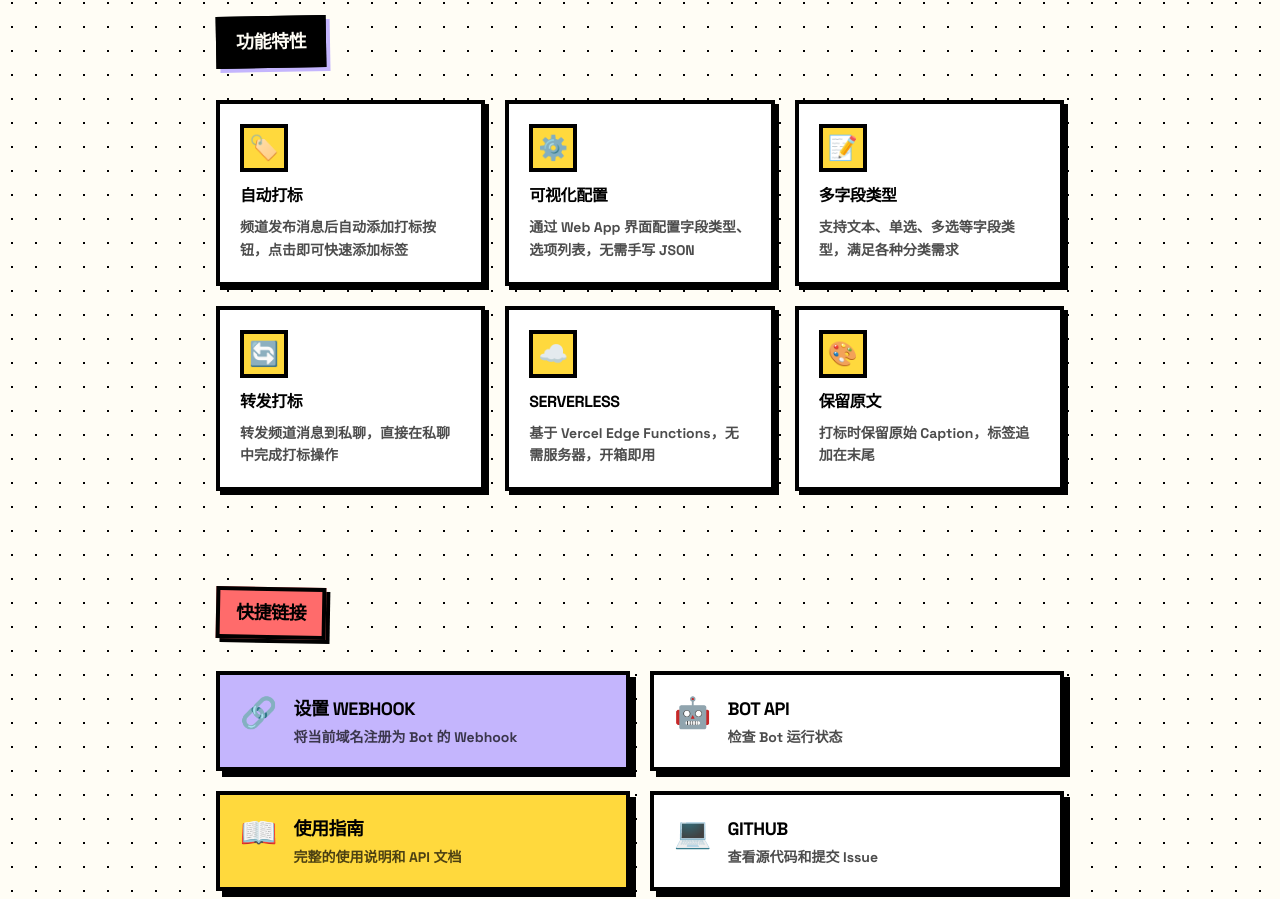
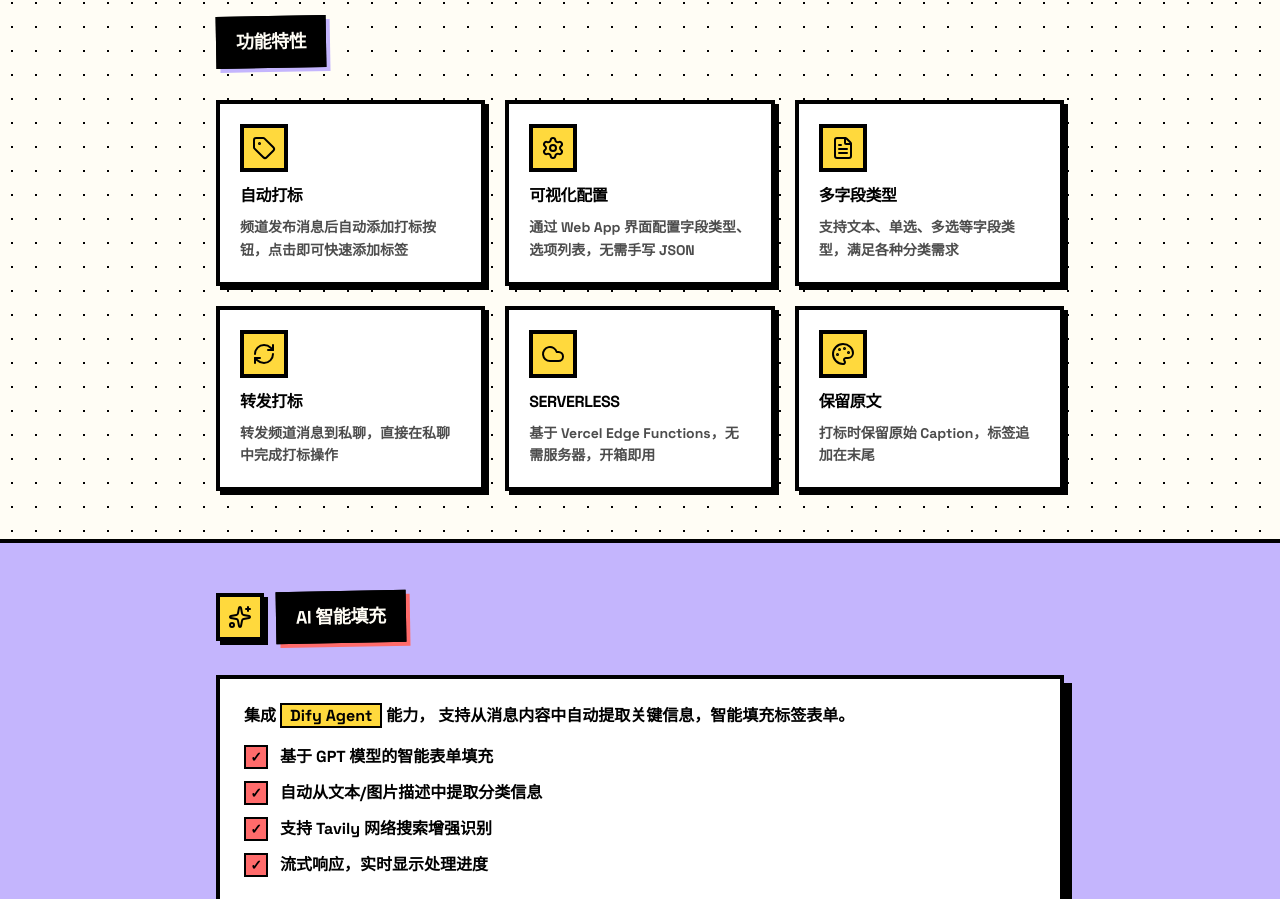
Before and after one commit to Evoltonnac/tg-tag-bot, a Next.js app: page / in a window 1280 px wide. Shown: the part 537-1436 px from the top of the page. Built offline with nearby package versions, Linux system fonts and the light colour scheme.

Commit message:
📝 ai auto fill docs

```diff
--- a/src/app/config-form/page.tsx
+++ b/src/app/config-form/page.tsx
@@ -3,6 +3,7 @@
 import { useEffect, useState, Suspense, useRef, KeyboardEvent } from 'react';
 import { useSearchParams } from 'next/navigation';
 import { ChatConfig, FieldConfig, AiConfig } from '@/lib/types';
+import { Trash2, Sparkles, Check, Save } from 'lucide-react';
 
 declare global {
   interface Window {
@@ -308,9 +309,9 @@ function FieldCard({
               className="px-4 py-2 border-4 border-neo-border bg-neo-bg-alt font-bold text-sm uppercase text-neo-accent
                 shadow-[2px_2px_0px_0px_var(--color-neo-shadow)]
                 hover:bg-neo-accent hover:text-neo-fg transition-all duration-100
-                active:translate-x-px active:translate-y-px active:shadow-none"
+                active:translate-x-px active:translate-y-px active:shadow-none flex items-center gap-1"
             >
-              🗑 删除此字段
+              <Trash2 size={16} /> 删除此字段
             </button>
           </div>
         </div>
@@ -336,7 +337,7 @@ function AiConfigEditor({
         className="flex items-center justify-between p-4 bg-neo-accent border-b-4 border-neo-border cursor-pointer hover:bg-neo-accent-hover transition-colors"
       >
         <div className="flex items-center gap-3">
-          <span className="text-2xl">✨</span>
+          <Sparkles size={24} className="text-neo-fg" />
           <h3 className="font-black text-lg uppercase tracking-tight text-neo-fg">AI 助手配置</h3>
         </div>
         <div className="flex items-center gap-2">
@@ -519,8 +520,8 @@ function ConfigEditor() {
   if (saveSuccess) {
     return (
       <div className="flex items-center justify-center min-h-screen bg-neo-bg">
-        <div className="px-8 py-4 border-4 border-neo-border bg-neo-success shadow-[8px_8px_0px_0px_var(--color-neo-shadow)] font-black text-2xl uppercase text-neo-fg">
-          ✓ 已保存！
+        <div className="px-8 py-4 border-4 border-neo-border bg-neo-success shadow-[8px_8px_0px_0px_var(--color-neo-shadow)] font-black text-2xl uppercase text-neo-fg flex items-center gap-2">
+          <Check size={24} /> 已保存！
         </div>
       </div>
     );
@@ -580,7 +581,7 @@ function ConfigEditor() {
               active:translate-x-[3px] active:translate-y-[3px] active:shadow-none
               disabled:opacity-50"
           >
-            {saving ? '保存中...' : '💾 保存配置'}
+            {saving ? '保存中...' : <><Save className="inline w-5 h-5 mr-1" /> 保存配置</>}
           </button>
         </div>
       </div>
--- a/src/app/page.tsx
+++ b/src/app/page.tsx
@@ -1,6 +1,22 @@
 'use client';
 
 import { useState } from 'react';
+import {
+  Link2,
+  Zap,
+  Smartphone,
+  Tag,
+  Settings,
+  FileText,
+  RefreshCw,
+  Cloud,
+  Palette,
+  Bot,
+  BookOpen,
+  Github,
+  Sparkles,
+  ExternalLink
+} from 'lucide-react';
 
 // 快捷链接卡片组件
 function LinkCard({
@@ -14,7 +30,7 @@ function LinkCard({
   title: string;
   description: string;
   href: string;
-  icon: string;
+  icon: React.ReactNode;
   color?: string;
   external?: boolean;
 }) {
@@ -32,7 +48,7 @@ function LinkCard({
       `}
     >
       <div className="flex items-start gap-4">
-        <span className="text-3xl">{icon}</span>
+        <span className="shrink-0 text-neo-fg">{icon}</span>
         <div>
           <h3 className="font-black text-lg uppercase tracking-tight text-neo-fg">{title}</h3>
           <p className="mt-1 text-sm font-bold text-neo-fg-muted">{description}</p>
@@ -50,11 +66,11 @@ function FeatureCard({
 }: {
   title: string;
   description: string;
-  icon: string;
+  icon: React.ReactNode;
 }) {
   return (
     <div className="p-5 border-4 border-neo-border bg-neo-bg-alt shadow-[4px_4px_0px_0px_var(--color-neo-shadow)]">
-      <div className="w-12 h-12 flex items-center justify-center border-4 border-neo-border bg-neo-secondary font-black text-2xl mb-3 text-neo-fg">
+      <div className="w-12 h-12 flex items-center justify-center border-4 border-neo-border bg-neo-secondary mb-3 text-neo-fg">
         {icon}
       </div>
       <h3 className="font-black text-base uppercase tracking-tight text-neo-fg">{title}</h3>
@@ -158,7 +174,7 @@ function WebhookModal({
               active:translate-x-[2px] active:translate-y-[2px] active:shadow-none
               disabled:opacity-50"
           >
-            {status === 'loading' ? '请稍候...' : '🔗 设置 Webhook'}
+            {status === 'loading' ? '请稍候...' : <><Link2 className="inline w-5 h-5 mr-1" /> 设置 Webhook</>}
           </button>
         </div>
       </div>
@@ -202,7 +218,7 @@ export default function Home() {
                 hover:bg-neo-accent-hover transition-all duration-100
                 active:translate-x-[3px] active:translate-y-[3px] active:shadow-none"
             >
-              ⚡ 快速设置
+              <Zap className="inline w-5 h-5 mr-1" /> 快速设置
             </button>
             <a
               href={`https://t.me/${process.env.BOT_USERNAME || ''}`}
@@ -213,7 +229,7 @@ export default function Home() {
                 hover:bg-neo-muted transition-all duration-100
                 active:translate-x-[3px] active:translate-y-[3px] active:shadow-none"
             >
-              📱 私聊 Bot
+              <Smartphone className="inline w-5 h-5 mr-1" /> 私聊 Bot
             </a>
           </div>
         </div>
@@ -227,35 +243,100 @@ export default function Home() {
 
         <div className="grid grid-cols-1 sm:grid-cols-2 lg:grid-cols-3 gap-5">
           <FeatureCard
-            icon="🏷️"
+            icon={<Tag size={24} />}
             title="自动打标"
             description="频道发布消息后自动添加打标按钮，点击即可快速添加标签"
           />
           <FeatureCard
-            icon="⚙️"
+            icon={<Settings size={24} />}
             title="可视化配置"
             description="通过 Web App 界面配置字段类型、选项列表，无需手写 JSON"
           />
           <FeatureCard
-            icon="📝"
+            icon={<FileText size={24} />}
             title="多字段类型"
             description="支持文本、单选、多选等字段类型，满足各种分类需求"
           />
           <FeatureCard
-            icon="🔄"
+            icon={<RefreshCw size={24} />}
             title="转发打标"
             description="转发频道消息到私聊，直接在私聊中完成打标操作"
           />
           <FeatureCard
-            icon="☁️"
+            icon={<Cloud size={24} />}
             title="Serverless"
             description="基于 Vercel Edge Functions，无需服务器，开箱即用"
           />
           <FeatureCard
-            icon="🎨"
+            icon={<Palette size={24} />}
             title="保留原文"
             description="打标时保留原始 Caption，标签追加在末尾"
           />
+        </div>
+      </section>
+
+      {/* AI Capabilities Section */}
+      <section className="border-t-4 border-neo-border bg-neo-muted">
+        <div className="max-w-4xl mx-auto px-6 py-12">
+          <div className="flex items-center gap-3 mb-8">
+            <div className="w-12 h-12 flex items-center justify-center border-4 border-neo-border bg-neo-secondary shadow-[4px_4px_0px_0px_var(--color-neo-shadow)]">
+              <Sparkles size={24} className="text-neo-fg" />
+            </div>
+            <h2 className="inline-block px-4 py-2 border-4 border-neo-border bg-neo-fg text-neo-bg font-black text-lg uppercase tracking-tight shadow-[4px_4px_0px_0px_var(--color-neo-accent)] -rotate-1">
+              AI 智能填充
+            </h2>
+          </div>
+
+          <div className="p-6 border-4 border-neo-border bg-neo-bg-alt shadow-[8px_8px_0px_0px_var(--color-neo-shadow)]">
+            <p className="text-base font-bold text-neo-fg leading-relaxed mb-4">
+              集成 <span className="bg-neo-secondary px-2 border-2 border-neo-border">Dify Agent</span> 能力，
+              支持从消息内容中自动提取关键信息，智能填充标签表单。
+            </p>
+
+            <ul className="space-y-3 mb-6">
+              <li className="flex items-start gap-3">
+                <span className="shrink-0 w-6 h-6 flex items-center justify-center border-2 border-neo-border bg-neo-accent font-black text-sm text-neo-fg">✓</span>
+                <span className="font-bold text-neo-fg">基于 GPT 模型的智能表单填充</span>
+              </li>
+              <li className="flex items-start gap-3">
+                <span className="shrink-0 w-6 h-6 flex items-center justify-center border-2 border-neo-border bg-neo-accent font-black text-sm text-neo-fg">✓</span>
+                <span className="font-bold text-neo-fg">自动从文本/图片描述中提取分类信息</span>
+              </li>
+              <li className="flex items-start gap-3">
+                <span className="shrink-0 w-6 h-6 flex items-center justify-center border-2 border-neo-border bg-neo-accent font-black text-sm text-neo-fg">✓</span>
+                <span className="font-bold text-neo-fg">支持 Tavily 网络搜索增强识别</span>
+              </li>
+              <li className="flex items-start gap-3">
+                <span className="shrink-0 w-6 h-6 flex items-center justify-center border-2 border-neo-border bg-neo-accent font-black text-sm text-neo-fg">✓</span>
+                <span className="font-bold text-neo-fg">流式响应，实时显示处理进度</span>
+              </li>
+            </ul>
+
+            <div className="flex flex-wrap gap-3">
+              <a
+                href="https://dify.ai"
+                target="_blank"
+                rel="noopener noreferrer"
+                className="inline-flex items-center gap-2 px-4 py-3 border-4 border-neo-border bg-neo-secondary font-black text-sm uppercase text-neo-fg
+                  shadow-[4px_4px_0px_0px_var(--color-neo-shadow)]
+                  hover:bg-neo-secondary/80 transition-all duration-100
+                  active:translate-x-[2px] active:translate-y-[2px] active:shadow-none"
+              >
+                <ExternalLink size={16} /> Dify 官网
+              </a>
+              <a
+                href="https://github.com/evoltonnac/tg-tag-bot/tree/main/docs/tg-tag-bot-agent.yml"
+                target="_blank"
+                rel="noopener noreferrer"
+                className="inline-flex items-center gap-2 px-4 py-3 border-4 border-neo-border bg-neo-bg font-black text-sm uppercase text-neo-fg
+                  shadow-[4px_4px_0px_0px_var(--color-neo-shadow)]
+                  hover:bg-neo-bg-alt transition-all duration-100
+                  active:translate-x-[2px] active:translate-y-[2px] active:shadow-none"
+              >
+                <Github size={16} /> Agent DSL 文件
+              </a>
+            </div>
+          </div>
         </div>
       </section>
 
@@ -275,7 +356,7 @@ export default function Home() {
               active:translate-x-[3px] active:translate-y-[3px] active:shadow-none"
           >
             <div className="flex items-start gap-4">
-              <span className="text-3xl">🔗</span>
+              <Link2 size={28} className="shrink-0 text-neo-fg" />
               <div>
                 <h3 className="font-black text-lg uppercase tracking-tight text-neo-fg">设置 Webhook</h3>
                 <p className="mt-1 text-sm font-bold text-neo-fg-muted">将当前域名注册为 Bot 的 Webhook</p>
@@ -284,7 +365,7 @@ export default function Home() {
           </div>
 
           <LinkCard
-            icon="🤖"
+            icon={<Bot size={28} />}
             title="Bot API"
             description="检查 Bot 运行状态"
             href="/api/bot"
@@ -292,7 +373,7 @@ export default function Home() {
           />
 
           <LinkCard
-            icon="📖"
+            icon={<BookOpen size={28} />}
             title="使用指南"
             description="完整的使用说明和 API 文档"
             href="https://core.telegram.org/bots/api"
@@ -301,7 +382,7 @@ export default function Home() {
           />
 
           <LinkCard
-            icon="💻"
+            icon={<Github size={28} />}
             title="GitHub"
             description="查看源代码和提交 Issue"
             href="https://github.com"
```
Also changed, not shown: src/app/tag-form/page.tsx (+21 -13 lines), 1 other file (tests, documents, lock files or other folders).
